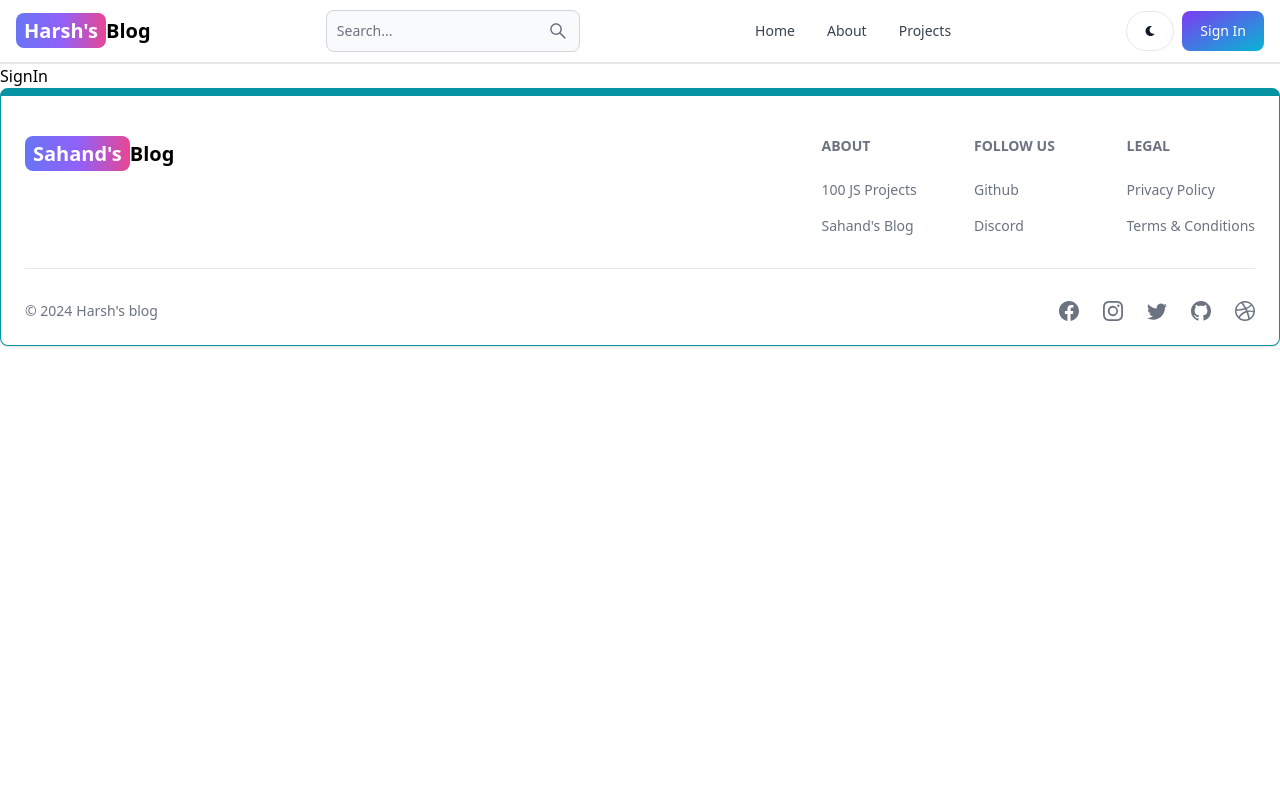
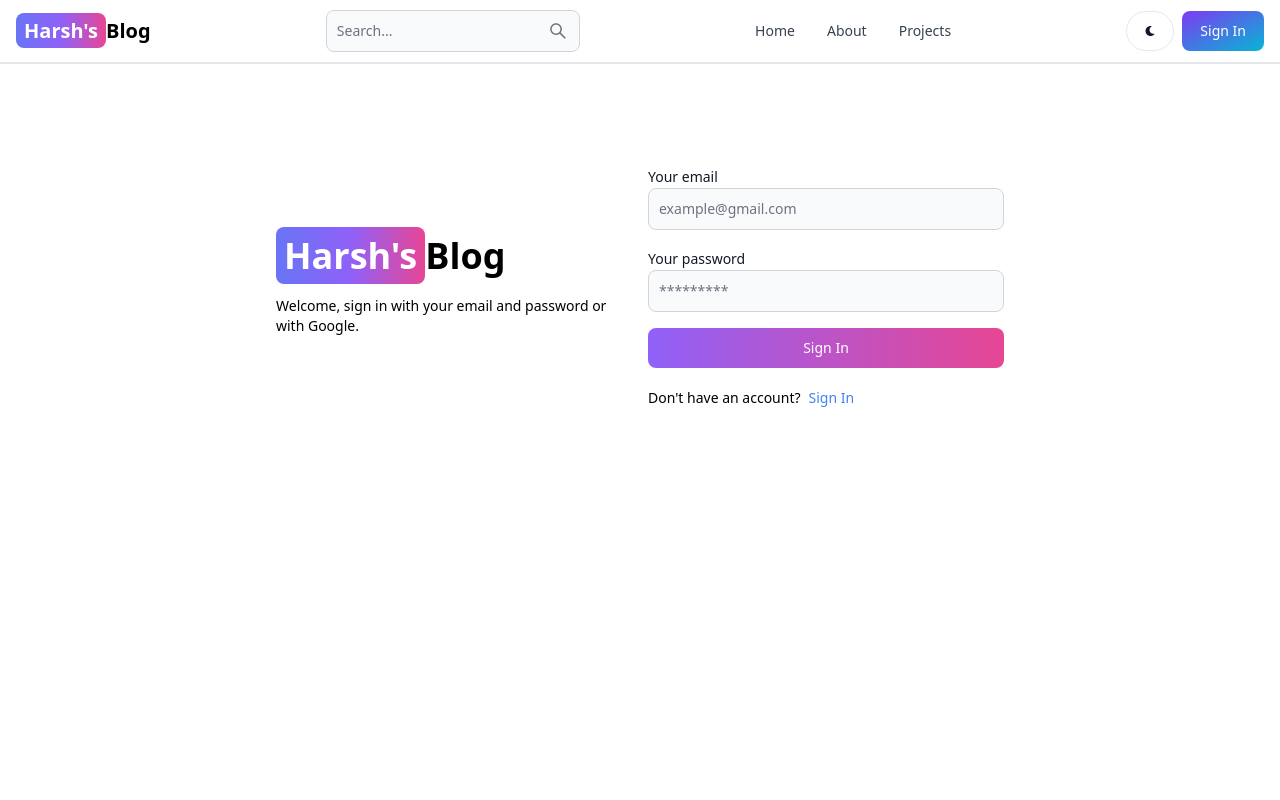
Before and after one commit to Harshkhaire1001/blog-app, a React (Create React App) app in the folder client/: page /sign-in in a window 1280 px wide. Shown: the top 800 px of the page. Built offline with nearby package versions, Linux system fonts and the light colour scheme.

Commit message:
complete signin page functionality

```diff
--- a/client/src/pages/SignIn.jsx
+++ b/client/src/pages/SignIn.jsx
@@ -1,7 +1,114 @@
-import React from 'react'
+import { Alert, Button, Label, Spinner, TextInput } from 'flowbite-react';
+import React, { useState } from 'react';
+import { Link , useNavigate } from 'react-router-dom';
+import fetchWithBaseURL from '../utils/fetch.js';
 
-export default function SignIn() {
+export default function Signin() {
+  const [formData,setFormData] = useState({});
+  const [errorMessage,setErrorMessage] = useState();
+  const [loading,setLoading] = useState(false);
+  const navigate = useNavigate();
+
+  const handleChange = (e) => {
+    setFormData({...formData, [e.target.id]: e.target.value.trim()});
+  };
+
+  const handleSubmit = async (e) => {
+    e.preventDefault();
+    if( !formData.email || !formData.password){
+      return setErrorMessage('Please fill out all the fields.');
+    }
+    try{
+      setLoading(true);
+      setErrorMessage(null);
+      const res = await fetchWithBaseURL('api/auth/signin', {
+        method: 'POST',
+        headers: { 'Content-Type': 'application/json'},
+        body: JSON.stringify(formData)
+      });
+      const data = await res.json();
+      if(data.success === false){
+        return setErrorMessage(data.message);
+      }
+      if(res.ok){
+        navigate('/');
+      }
+      setLoading(false);
+    }catch(error){
+      setErrorMessage(error);
+      setLoading(false);
+    }
+  }
+
   return (
-    <div>SignIn</div>
+    <div className='min-h-screen mt-20 '>
+      <div className='flex p-3 max-w-3xl mx-auto flex-col md:flex-row md:items-center'>
+
+        {/* left */}
+        <div className='flex-1 p-2'>
+          <Link to="/" className='font-bold dark:text-white text-4xl'>
+            <span className='px-2 py-1 bg-gradient-to-r from-indigo-500
+            via-purple-500 to-pink-500 rounded-lg text-white'>
+            Harsh's
+            </span>
+            Blog
+          </Link>
+          <p className='text-sm mt-5'>
+            Welcome, sign in with your email and password or with Google.
+          </p>
+        </div>
+
+        {/* right */}
+        <div className='flex-1 p-2'>
+          <form className='flex flex-col gap-4' onSubmit={handleSubmit}>
+            <div>
+              <Label value='Your email' />
+              <TextInput
+                type='email'
+                placeholder='example@gmail.com'
+                id='email'
+                onChange={handleChange}
+              />
+            </div>
+            <div>
+              <Label value='Your password' />
+              <TextInput
+                type='password'
+                placeholder='*********'
+                id='password'
+                onChange={handleChange}
+              />
+            </div>
+            <Button gradientDuoTone='purpleToPink' type='submit' disabled={loading}>
+              {
+                loading? (
+                  <>
+                    <Spinner size='sm' />
+                    <span className='pl-3'>Loading...</span>
+                  </>
+                ): 'Sign In'
+              }
+
+            </Button>
+          </form>
+
+          <div className='flex gap-2 text-sm mt-5'>
+            <span>Don't have an account?</span>
+            <Link to='/sign-up' className='text-blue-500'>
+              Sign In
+            </Link>
+          </div>
+          {
+            errorMessage && (
+              <Alert className='mt-5' color='failure'>
+                {errorMessage}
+              </Alert>
+            )
+          }
+
+        </div>
+      </div>
+
+    </div>
   )
 }
```
